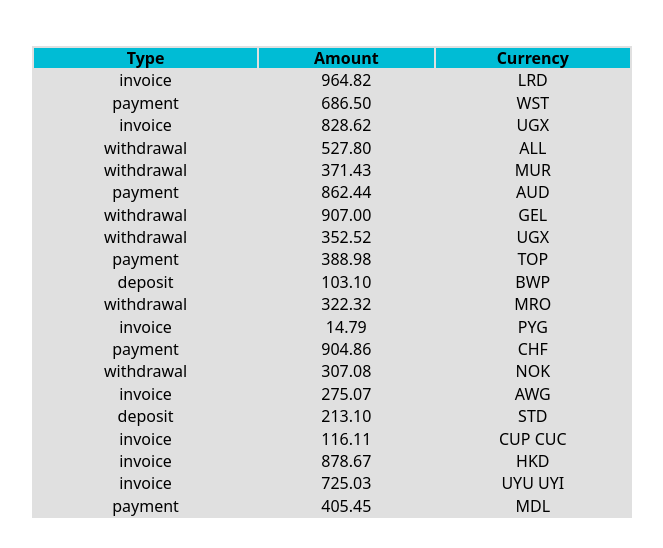
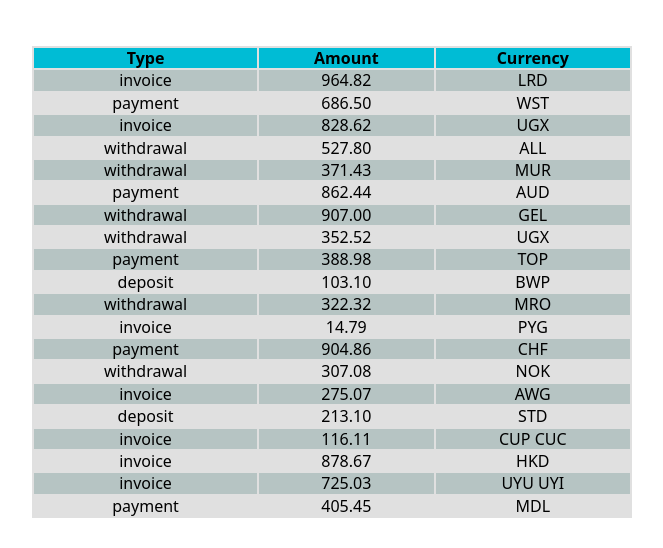
Before and after one commit to Aleksey2892/goit-react-hw-01-components, a React app: page / in a window 1280 px wide. Shown: the part 1088-1636 px from the top of the page, without its empty margins (308-971 px from the left). Built offline with nearby package versions, Linux system fonts and the light colour scheme.

Commit message:
ready :)

```diff
--- a/src/components/Friend-List/Friend-list.js
+++ b/src/components/Friend-List/Friend-list.js
@@ -23,7 +23,7 @@ FriendList.propTypes = {
       name: PropTypes.string.isRequired,
       isOnline: PropTypes.bool.isRequired,
       id: PropTypes.number.isRequired,
-    }),
+    }).isRequired,
   ).isRequired,
 };
 
--- a/src/components/Profile/Profile.js
+++ b/src/components/Profile/Profile.js
@@ -39,7 +39,7 @@ Profile.propTypes = {
     tag: PropTypes.string.isRequired,
     location: PropTypes.string.isRequired,
     avatar: PropTypes.string.isRequired,
-    stats: PropTypes.objectOf(PropTypes.number.isRequired),
+    stats: PropTypes.objectOf(PropTypes.number.isRequired).isRequired,
   }).isRequired,
 };
 
--- a/src/components/Statistics/Statistics-list.js
+++ b/src/components/Statistics/Statistics-list.js
@@ -1,5 +1,4 @@
 import React from 'react';
-// import Statisctics from './Statistics';
 import styles from './Styles.module.scss';
 import switchColor from './switchColor';
 
--- a/src/components/Statistics/Statistics.js
+++ b/src/components/Statistics/Statistics.js
@@ -23,7 +23,7 @@ Statistics.propTypes = {
       id: PropTypes.string.isRequired,
       label: PropTypes.string.isRequired,
       percentage: PropTypes.number.isRequired,
-    }),
+    }).isRequired,
   ).isRequired,
 };
 
--- a/src/components/Transaction-History/Styles.module.scss
+++ b/src/components/Transaction-History/Styles.module.scss
@@ -15,3 +15,7 @@
 .item {
   text-align: center;
 }
+
+.lineTable:nth-child(2n) {
+  background-color: rgb(182, 196, 195);
+}
--- a/src/components/Transaction-History/Transaction-history.js
+++ b/src/components/Transaction-History/Transaction-history.js
@@ -13,7 +13,7 @@ const TransactionHistory = ({ transactions }) => (
     </thead>
 
     {transactions.map(({ id, type, amount, currency }) => (
-      <tbody key={id}>
+      <tbody className={styles.lineTable} key={id}>
         <tr>
           <td className={styles.item}>{type}</td>
           <td className={styles.item}>{amount}</td>
@@ -31,7 +31,7 @@ TransactionHistory.propTypes = {
       type: PropTypes.string.isRequired,
       amount: PropTypes.string.isRequired,
       currency: PropTypes.string.isRequired,
-    }),
+    }).isRequired,
   ).isRequired,
 };
 
```
